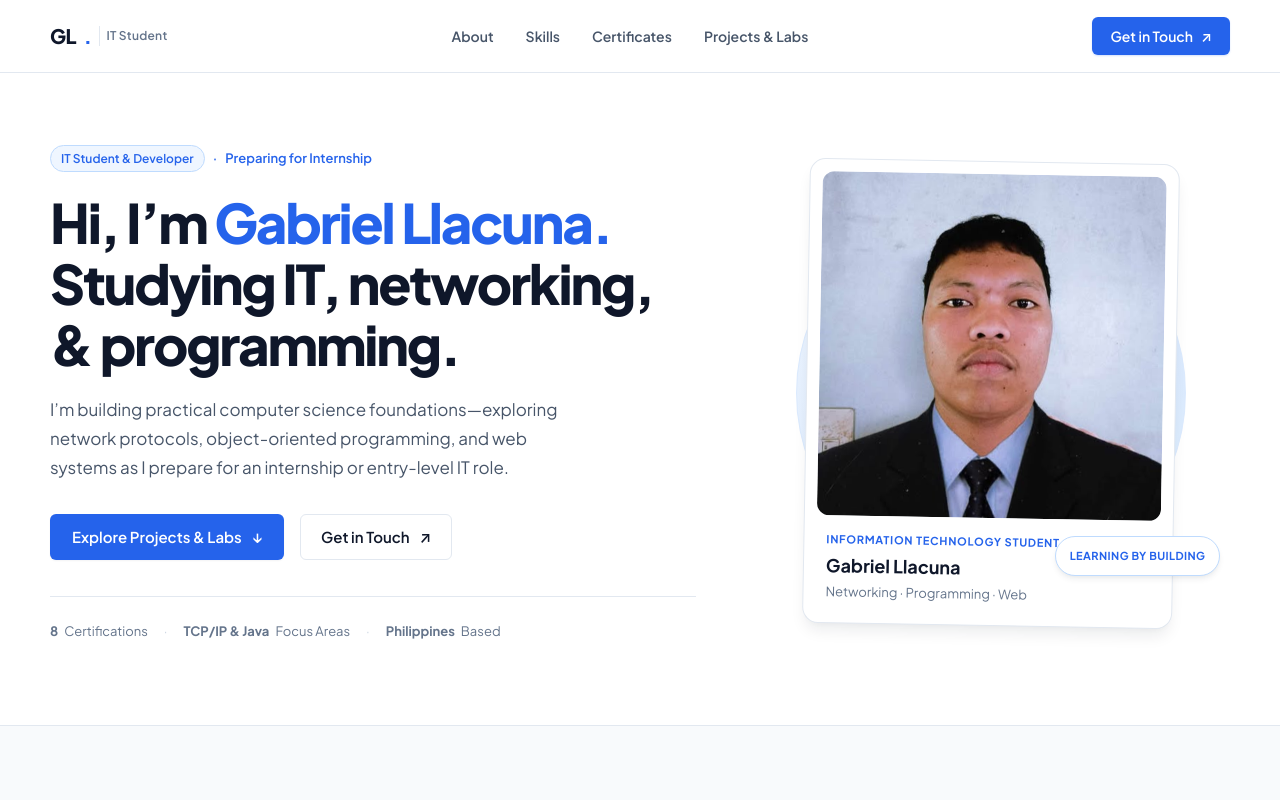
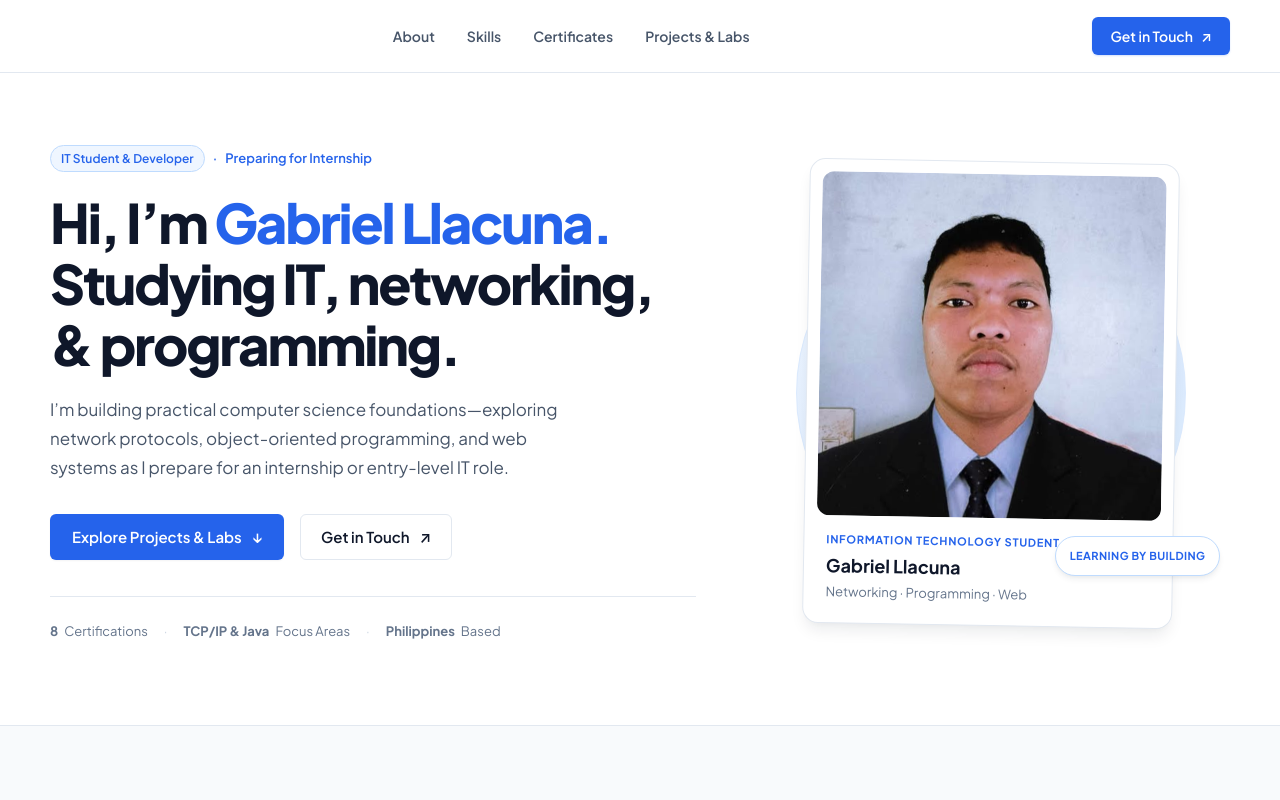
Before and after one commit to llacuna750/llacuna750.github.io, a React (Vite) app: page / in a window 1280 px wide. Shown: the top 800 px of the page. Built offline with nearby package versions, Linux system fonts and the light colour scheme.

Commit message:
Update UI compo: Header, Footer

```diff
--- a/src/components/Footer.jsx
+++ b/src/components/Footer.jsx
@@ -3,7 +3,7 @@ function Footer() {
     <footer className="site-footer">
       <div className="section-wrap footer-content">
         <a className="footer-wordmark" href="#top" aria-label="Back to top">
-          GL<span>.</span>
+          {/* GL<span>.</span> */}
         </a>
         <div className="footer-tagline">
           Gabriel Llacuna · IT Student Portfolio · Designed with care & modern light aesthetics
--- a/src/components/Header.jsx
+++ b/src/components/Header.jsx
@@ -4,9 +4,10 @@ function Header() {
       <div className="section-wrap site-header">
         {/* Zone 1: Brand Wordmark */}
         <a className="wordmark" href="#top" aria-label="Gabriel Llacuna - IT Student Portfolio">
-          <span>GL</span>
+          {/* <span>GL</span>
           <span className="wordmark-badge">.</span>
           <span className="wordmark-sub">IT Student</span>
+          */}
         </a>
 
         {/* Zone 2: Concise Nav Links */}
```
Also changed, not shown: 1 other file (tests, documents, lock files or other folders).
